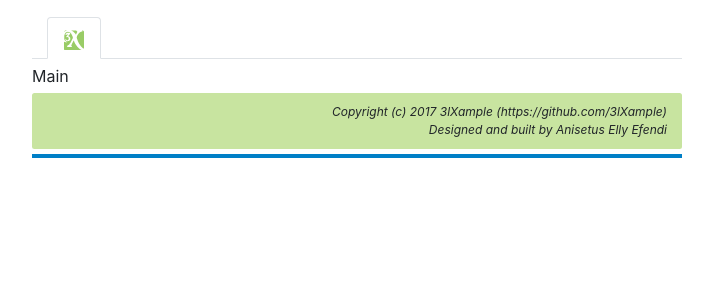
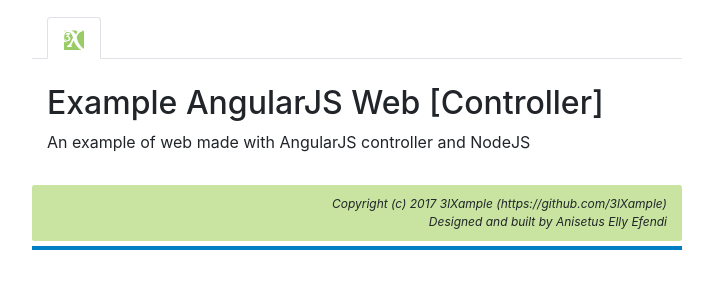
Before and after one commit to 3lXample/example-angularjs-controller, a website: page src/index.html in a window 1280 px wide. Shown: the part 86-374 px from the top of the page, without its empty margins (283-996 px from the left). Drawn offline with nearby package versions, Linux system fonts and the light colour scheme.

Commit message:
Add index main content

```diff
--- a/src/_app/style.css
+++ b/src/_app/style.css
@@ -29,6 +29,10 @@ body > nav ul.nav li.nav-item:first-child {
 body > nav ul.nav li.nav-item:last-child {
   margin-right  : 15px;
 }
+body > main {
+  padding       : 20px 15px 10px;
+  margin        : 5px 0;
+}
 body > footer {
   background    : #c8e4a0;
   border-radius : 2.5px;
--- a/src/index.html
+++ b/src/index.html
@@ -54,7 +54,12 @@
       </li>
     </ul>
   </nav>
-  <main>Main</main>
+  <main>
+    <section>
+      <h2>Example AngularJS Web [Controller]</h2>
+      <p>An example of web made with AngularJS controller and NodeJS</p>
+    </section>
+  </main>
   <footer>
     <p>Copyright (c) 2017 3lXample (https://github.com/3lXample)</p>
     <p>Designed and built by Anisetus Elly Efendi</p>
```
